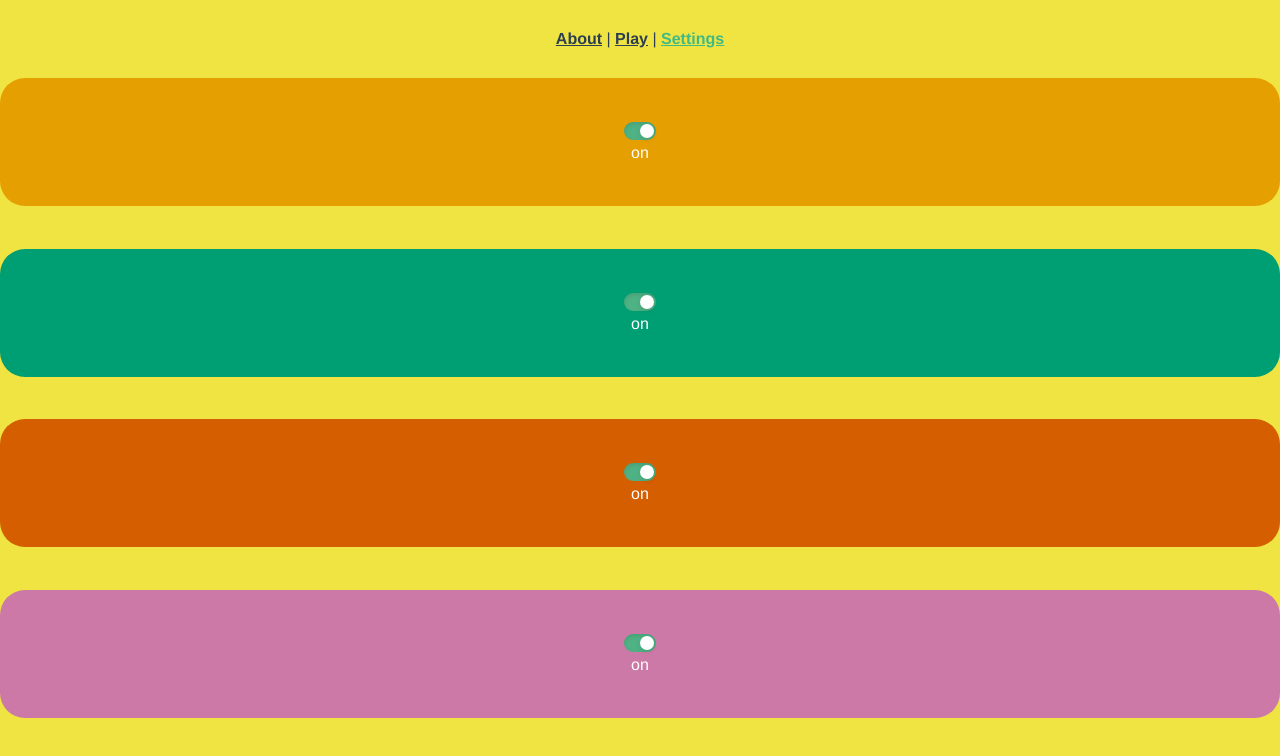
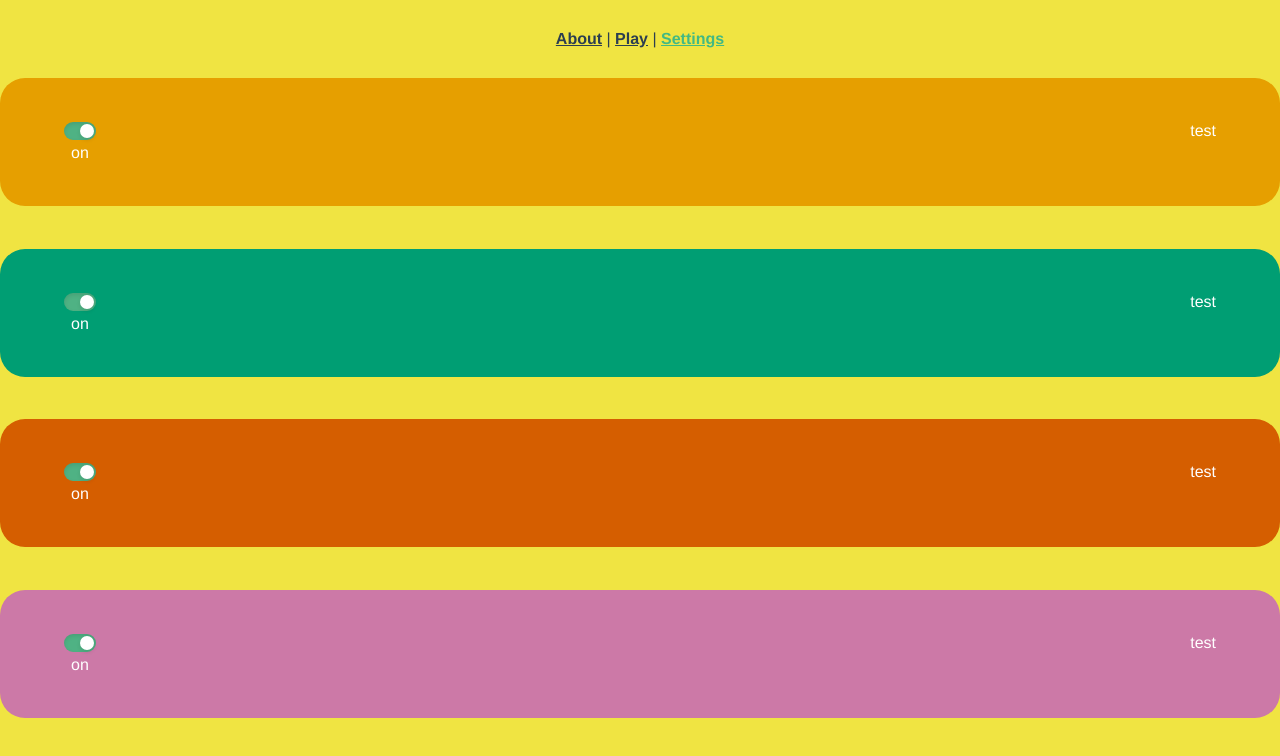
Before and after one commit to gawainhewitt/orchlab-strings, a Vue app: page /settings in a window 1280 px wide. Shown: the top 756 px of the page. Built offline with nearby package versions, Linux system fonts and the light colour scheme; what vue3-touch-events would draw is missing.

Commit message:
opacity changes with state

```diff
--- a/src/components/StringSettings.vue
+++ b/src/components/StringSettings.vue
@@ -1,14 +1,15 @@
 <template>
-
-
   <div
-    class="string-settings"
+    class="settings-outer"
     :style="myStyle"
   >
-      <span>
-        <SlideToggle class="slide" :value=checked @input=valueLog />
-        <label for="check">{{ onOrOff }}</label>
-      </span>
+      <div :style="myStyle" class="settings-inner">
+        <div>
+          <SlideToggle class="slide" :value=checked @input=valueLog />
+          <label for="check">{{ onOrOff }}</label>
+        </div>
+        <div>test</div>
+    </div>
   </div>
 </template>
 
@@ -29,9 +30,6 @@
     },
     data() {
       return {
-        myStyle:{
-        backgroundColor: this.buttonColour,
-        },
         onOrOff: "on"
       }
     },
@@ -42,15 +40,24 @@
       }
     },
     computed: {
+      myStyle() {
+        console.log(this.onOrOff)
+        let dynamicOpacity = this.active ? 1 : 0.6;
+        console.log(`dynamicOpacity ${dynamicOpacity}`)
+        return {
+          backgroundColor: this.buttonColour,
+          opacity: dynamicOpacity
+        }
+      },
       checked() {
-          return this.active;
-        }
+        return this.active;
       }
+    }
   }
 </script>
 
 <style scoped>
-  .string-settings {
+  .settings-outer {
     color: rgb(255, 255, 255);
     border-radius: 25px;
     height: 20%;
@@ -61,4 +68,13 @@
     user-select: none;
   }
 
+  .settings-inner {
+    margin: auto;
+    width: 90%;
+    display: flex;
+    justify-content: center;
+    flex-direction: row;
+    justify-content: space-between;
+  }
+
 </style>
```
